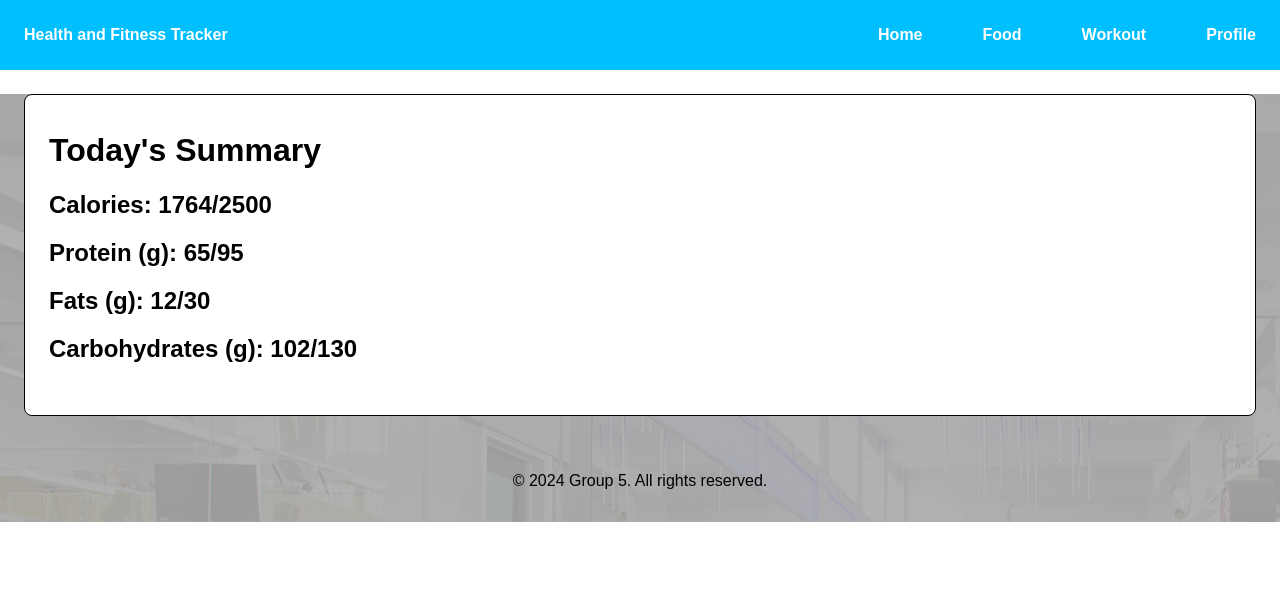
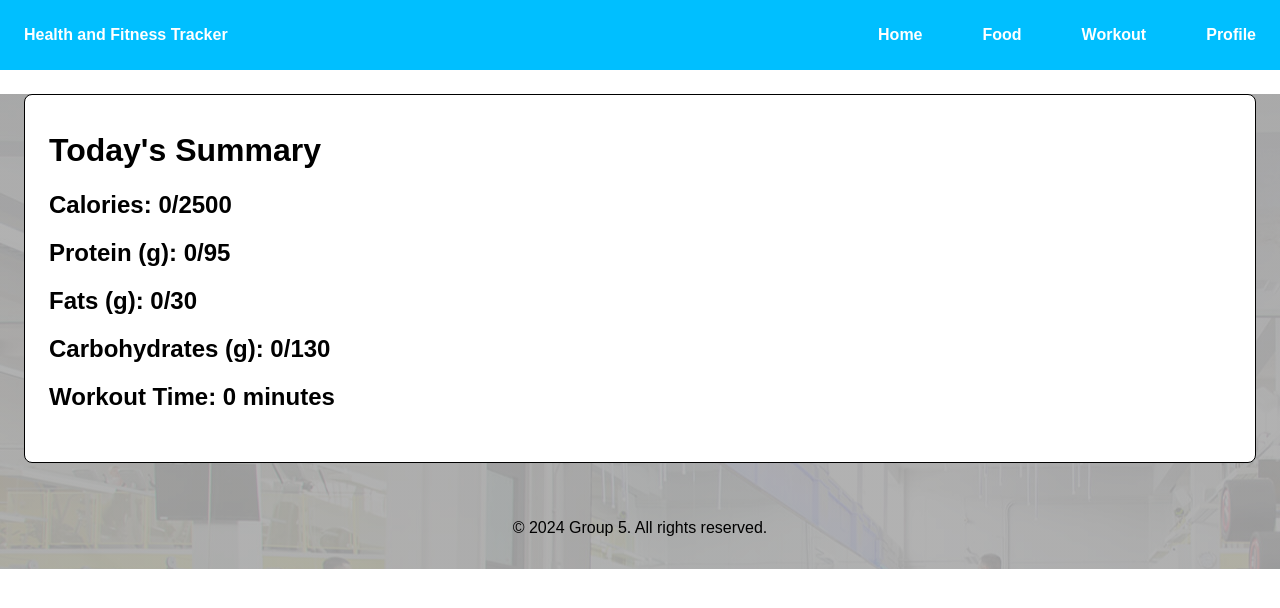
Before and after one commit to info340a-wi24/project-info-340-ab-group-5, a React (Create React App) app: page /home in a window 1280 px wide. Shown: the top 608 px of the page. Built offline with nearby package versions, Linux system fonts and the light colour scheme.

Commit message:
Made Some Changes

```diff
--- a/src/App.js
+++ b/src/App.js
@@ -13,7 +13,10 @@ function App(props)
 {
     const [calories, setCalories] = useState(0);
     const [workoutTime, setWorkoutTime] = useState(0);
-    const [userIsLoggedIn, setUserIsLoggedIn] = useState(true); // For Demo Purposes
+    const [protein, setProtein] = useState(0);
+    const [fats, setFats] = useState(0);
+    const [carbs, setCarbs] = useState(0);
+    const [userIsLoggedIn, setUserIsLoggedIn] = useState(true); // For Demo Purposes (to be removed for FireBase authentication)
 
     function RequireSignIn(props)
     {
@@ -34,7 +37,7 @@ function App(props)
                     <Route element={<RequireSignIn />} >
                         <Route element={<NavBarLayout />} >
                             <Route path='profile' element={<Profile />} />
-                            <Route path='home' element={<Home workout={workoutTime} setWorkout={setWorkoutTime} calories={calories} setCalories={setCalories} />} />
+                            <Route path='home' element={<Home workout={workoutTime} calories={calories} protein={protein} fats={fats} carbs={carbs} />} />
                             <Route path='food' element={<Food />} />
                             <Route path='workout' element={<Workout />} />
                             <Route path="*" element={<Navigate to="/home" />} />
--- a/src/Home.js
+++ b/src/Home.js
@@ -11,10 +11,11 @@ export default function HomePage(props) {
             <main>
                 <div className="homefeed">
                     <h1>Today's Summary</h1>
-                    <h2>Calories: 1764/2500</h2>
-                    <h2>Protein (g): 65/95</h2>
-                    <h2>Fats (g): 12/30</h2>
-                    <h2>Carbohydrates (g): 102/130</h2>
+                    <h2>Calories: {props.calories}/2500</h2>
+                    <h2>Protein (g): {props.protein}/95</h2>
+                    <h2>Fats (g): {props.fats}/30</h2>
+                    <h2>Carbohydrates (g): {props.carbs}/130</h2>
+                    <h2>Workout Time: {props.workout} minutes</h2>
                 </div>
             </main>
 
```
